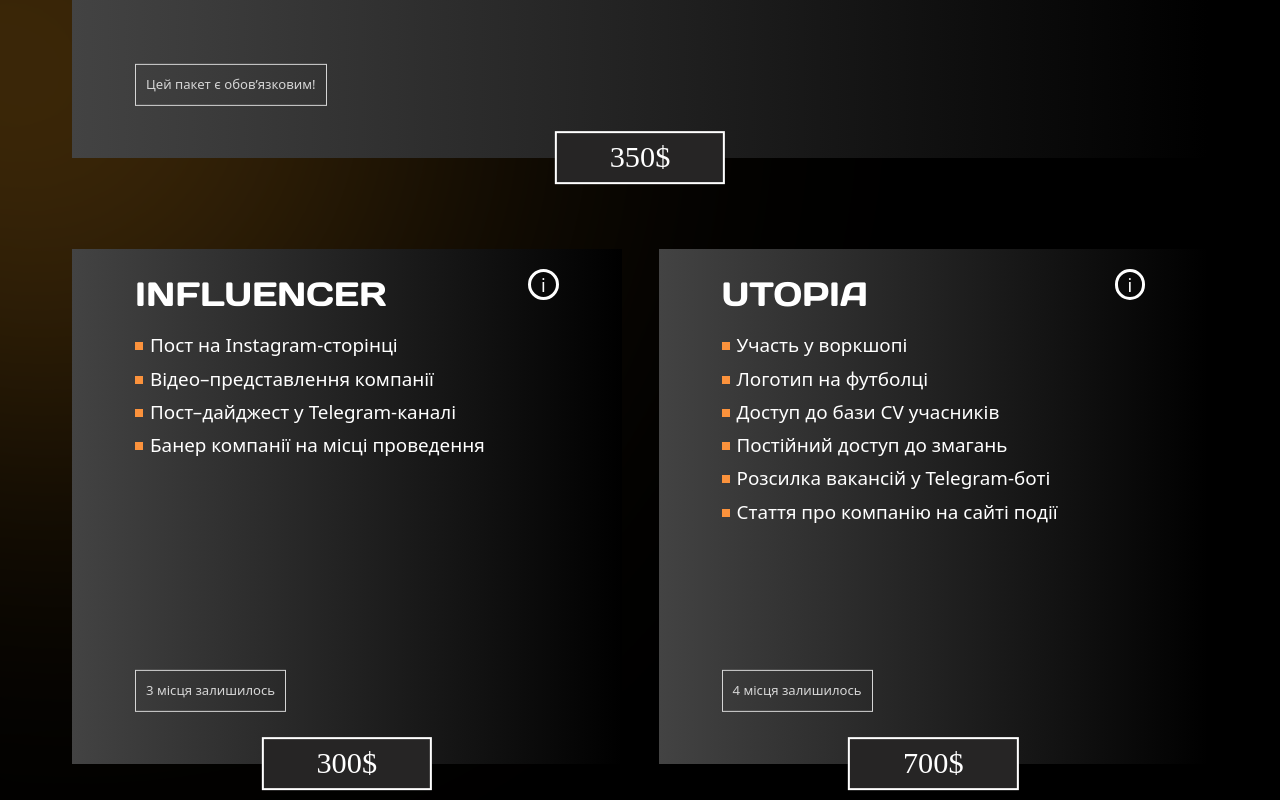
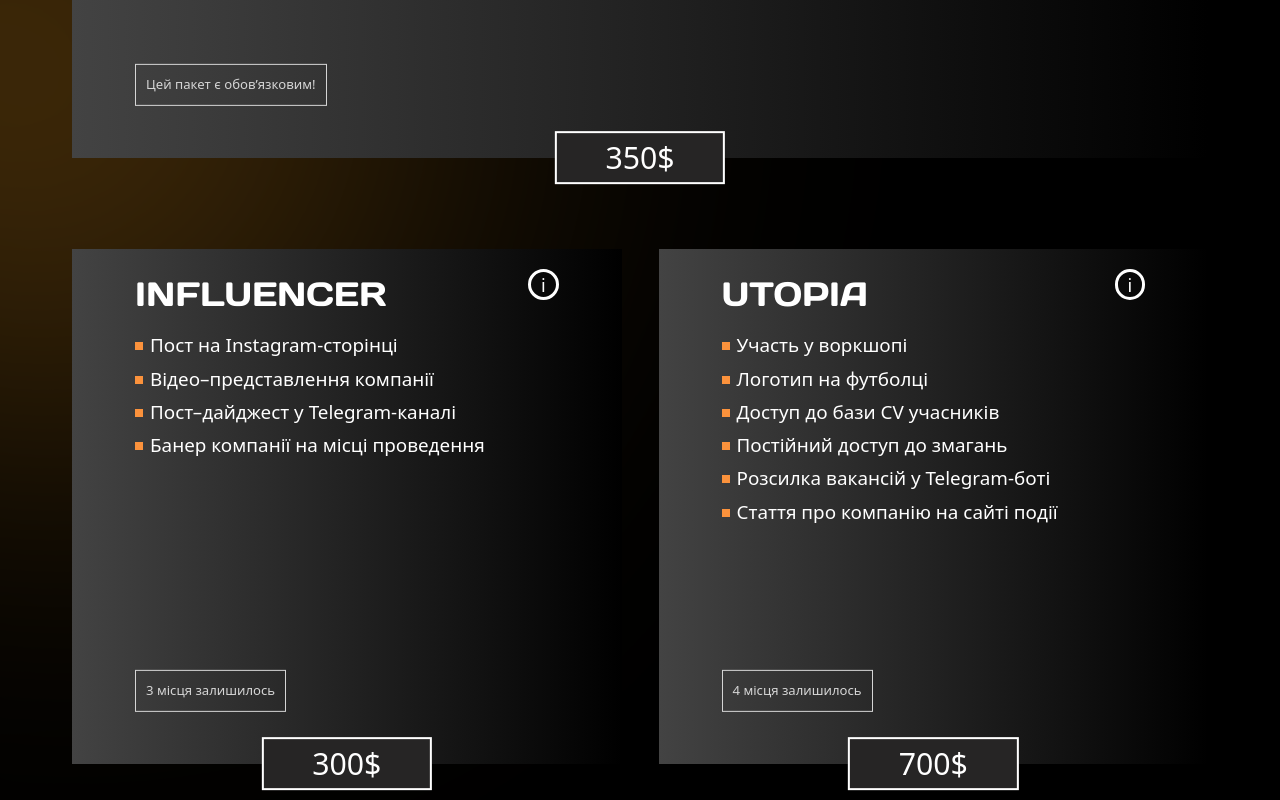
Before and after one commit to BESTLviv/bec-2024-partnership, a React (Vite) app: page / in a window 1280 px wide. Shown: the part 6520-7320 px from the top of the page. Built offline with nearby package versions, Linux system fonts and the light colour scheme; a web font is replaced by a local one.

Commit message:
fix all fidbeck

```diff
--- a/src/components/Propositions/Proposition.jsx
+++ b/src/components/Propositions/Proposition.jsx
@@ -21,7 +21,7 @@ export function Proposition({ proposition, addToBasket, isActive, handleRemovePr
     }
 
     let classBlock = "transition-transform transform-gpu duration-[400ms] hover:scale-[1.05]  cursor-pointer  relative flex  flex-col cursor-pointer text-white mb-10 lg:mb-0 w-full lg:w-full lg:h-[515px] h-[456px]  px-[25px] lg:px-[63px] bg-proposition-gradient p-5  text-[12px] font-medium";
-    let classButton = "font-workSans self-center box-border text-[24px] absolute left-1/2 bg-proposition-button transform translate-y-1/2 -translate-x-1/2 bottom-0 w-[112px] h-[42px] border-solid border-2 border-white flex justify-center items-center";
+    let classButton = "  self-center box-border text-[24px] absolute left-1/2 bg-proposition-button transform translate-y-1/2 -translate-x-1/2 bottom-0 w-[112px] h-[42px] border-solid border-2 border-white flex justify-center items-center";
 
     if (isActive) {
         classBlock += " clicked";
@@ -96,7 +96,7 @@ export function SubProposition({ proposition, isMobile, addToBasket, handleRemov
         setIsChecked(!isChecked);
     };
     let classBlock = "transition-transform transform-gpu duration-[400ms] hover:scale-[1.02] cursor-pointer relative flex items-center justify-center text-white w-full lg:w-full p-[15px] bg-proposition-gradient lg:mb-[22px] mb-[10px] lg:px-[32px] lg:py-[19px] text-[14px] ";
-    let classButton = "flex-grow-0 flex-shrink-0 add-proposition__button font-workSans box-border text-[14px] lg:text-[20px] relative bg-proposition-button border-[1px] flex justify-center items-center self-center mr-3 lg:mr-5";
+    let classButton = "flex-grow-0 flex-shrink-0 add-proposition__button box-border text-[14px] lg:text-[20px] relative bg-proposition-button border-[1px] flex justify-center items-center self-center mr-3 lg:mr-5";
     let classCheckBox = "mr-[12px] lg:mr-[20px] self-center custom-checkbox translate-y-[5px]  h-[10px] w-[10px] lg:h-[24px] lg:w-[24px] focus:outline-none"
     let classText = "add-proposition__name break-words pr-[35px] max-w-[300px]   lg:w-aut"
     if (isActive) {
--- a/src/fonts/fonts.css
+++ b/src/fonts/fonts.css
@@ -31,3 +31,10 @@
     font-weight: lighter;
     font-style: normal;
 }
+
+@font-face {
+    font-family: 'franclin';
+    src: url('/src/fonts/FranklinGothic.ttf') format('truetype');
+    font-weight: normal;
+    font-style: normal;
+}
--- a/src/output.css
+++ b/src/output.css
@@ -46,6 +46,16 @@
   src: url('/src/fonts/Karla-VariableFont_wght.ttf') format('truetype');
 
   font-weight: lighter;
+
+  font-style: normal;
+}
+
+@font-face {
+  font-family: 'franclin';
+
+  src: url('/src/fonts/FranklinGothic.ttf') format('truetype');
+
+  font-weight: normal;
 
   font-style: normal;
 }
@@ -1883,6 +1893,10 @@ video {
   font-family: DaysOne;
 }
 
+.font-franclin {
+  font-family: franclin;
+}
+
 .font-karla {
   font-family: Karla;
 }
@@ -1947,10 +1961,6 @@ video {
 
 .leading-\[33px\] {
   line-height: 33px;
-}
-
-.leading-\[60px\] {
-  line-height: 60px;
 }
 
 .leading-\[40px\] {
--- a/tailwind.config.js
+++ b/tailwind.config.js
@@ -68,6 +68,7 @@ module.exports = {
       workSans: ['WorkSans'],
       workSansB: ['WorkSansB'],
       karla: ['Karla'],
+      franclin: ['franclin'],
     }
   },
   plugins: [],
```
Also changed, not shown: src/fonts/FranklinGothic.ttf (added).
